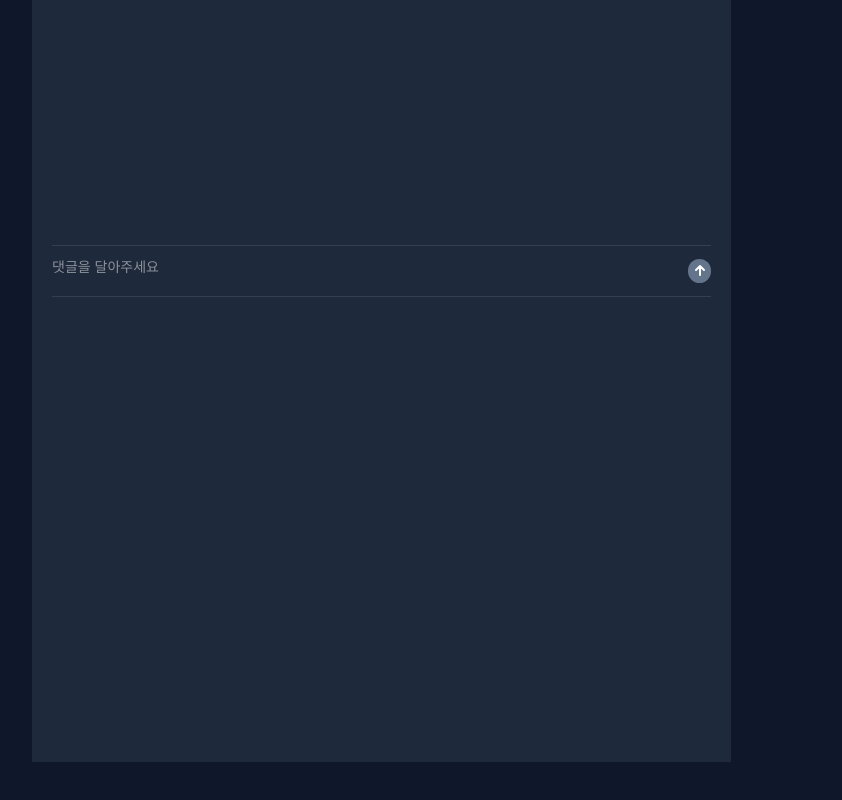
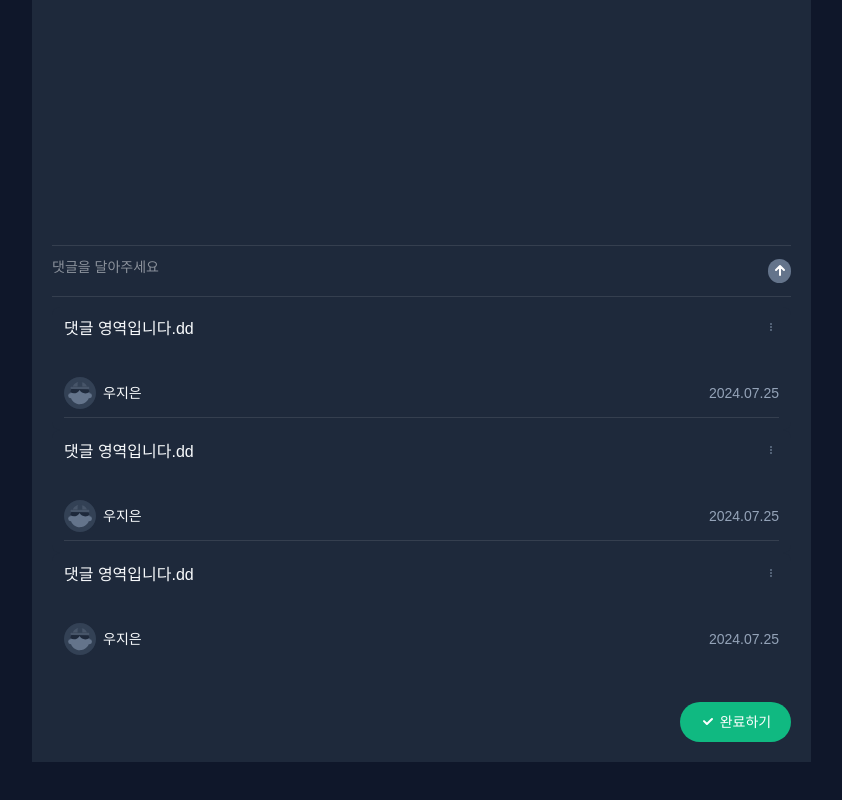
Before and after one commit to ozen0718/coworkers, a Next.js app: page / in a window 1280 px wide. Shown: the part 1294-2094 px from the top of the page, without its empty margins (8-850 px from the left). Built offline with nearby package versions, Linux system fonts and the light colour scheme.

Commit message:
[Feat] DeatilPost : 댓글 + 댓글 스크롤 + 완료 버튼

```diff
--- a/src/components/Card/Comment/BoardComment.tsx
+++ b/src/components/Card/Comment/BoardComment.tsx
@@ -39,7 +39,7 @@ export default function BoardComment({ type }: BoardCommentProps) {
   };
 
   return (
-    <div className="bg-bg200 relative flex min-h-[113px] w-full max-w-[1200px] flex-col rounded-lg p-5 lg:h-[123px]">
+    <div className="bg-bg200 relative flex min-h-[81px] w-[full] max-w-[1200px] flex-col rounded-lg p-3 lg:h-[123px]">
       <div className="text-lg-regular flex w-full items-start justify-between">
         {isEditing ? (
           <div className="relative flex w-full items-start">
@@ -90,9 +90,10 @@ export default function BoardComment({ type }: BoardCommentProps) {
             </Button>
           </div>
         ) : (
-          <AuthorInfo showDivider={type !== 'free'} showLike={type !== 'free'} />
+          <AuthorInfo showDivider={type !== 'list'} showLike={type !== 'list'} />
         )}
       </div>
+      {type === 'list' && <div className="mt-2 h-[1px] w-full bg-[#F8FAFC1A]"></div>}
     </div>
   );
 }
--- a/src/components/Card/Post/Deatil/DetailPost.tsx
+++ b/src/components/Card/Post/Deatil/DetailPost.tsx
@@ -9,6 +9,7 @@ import IconDelete from '@/assets/icons/IconDelete';
 import IconCheck from '@/assets/icons/IconCheck';
 import { DateInfo } from './DateInfo';
 import { TodoCardReplyInput } from '@/components/common/Inputs';
+import BoardComment from '@/components/Card/Comment/BoardComment';
 
 type DetailPostProps = {
   title: string;
@@ -17,10 +18,10 @@ type DetailPostProps = {
 
 export default function DetailPost({ title, showComplete }: DetailPostProps) {
   return (
-    <div className="bg-bg200 relative flex h-[698px] max-h-[1019px] min-h-[698px] w-full max-w-[699px] flex-col gap-[10px] p-5 md:h-[1073px] lg:h-[1019px]">
+    <div className="bg-bg200 relative flex h-full max-h-[1019px] min-h-[698px] w-full max-w-[779px] flex-col gap-[10px] p-5 md:h-[1073px] lg:h-[1019px]">
       <div className="text-lg-regular flex w-full items-start justify-between">
         {' '}
-        <IconDelete />
+        <IconDelete className="cursor-pointer" />
       </div>
       <div className="flex flex-col">
         {showComplete && (
@@ -55,6 +56,15 @@ export default function DetailPost({ title, showComplete }: DetailPostProps) {
         </span>
       </div>
       <TodoCardReplyInput />
+      <div className="scroll-area max-h-[350px] w-full overflow-y-auto">
+        <BoardComment type="list" />
+        <BoardComment type="list" />
+        <BoardComment type="list" />
+        <BoardComment type="list" />
+      </div>
+      <Button variant="complete" size="complete" icon="check" className="absolute right-5 bottom-5">
+        완료하기
+      </Button>
     </div>
   );
 }
```
